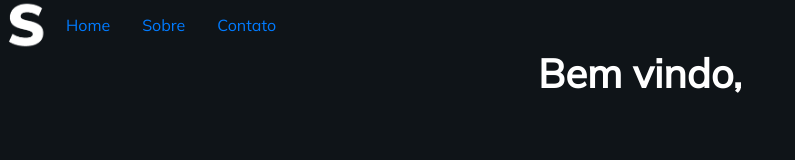
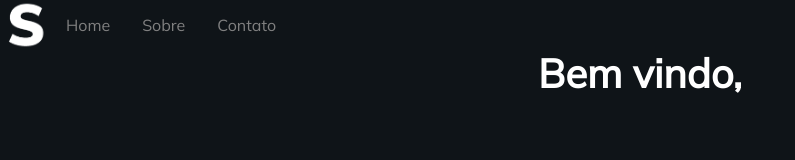
Before and after one commit to Nerd0000/scribble, a React (Create React App) app: page /home in a window 1280 px wide. Shown: the top 160 px of the page, without its empty margins (0-795 px from the left). Built offline with nearby package versions, Linux system fonts and the light colour scheme.

Commit message:
0.0.2 - testes

```diff
--- a/src/assets/css/main.css
+++ b/src/assets/css/main.css
@@ -15,10 +15,10 @@ h1,h2,h3,h4 {
 a.nav-link {
   margin-top: 5px;
 }
+a {
+  color: gray;
+}
 
-a href{
-  color: grey;
-}
 a:hover{
   color: white;
 }
```
